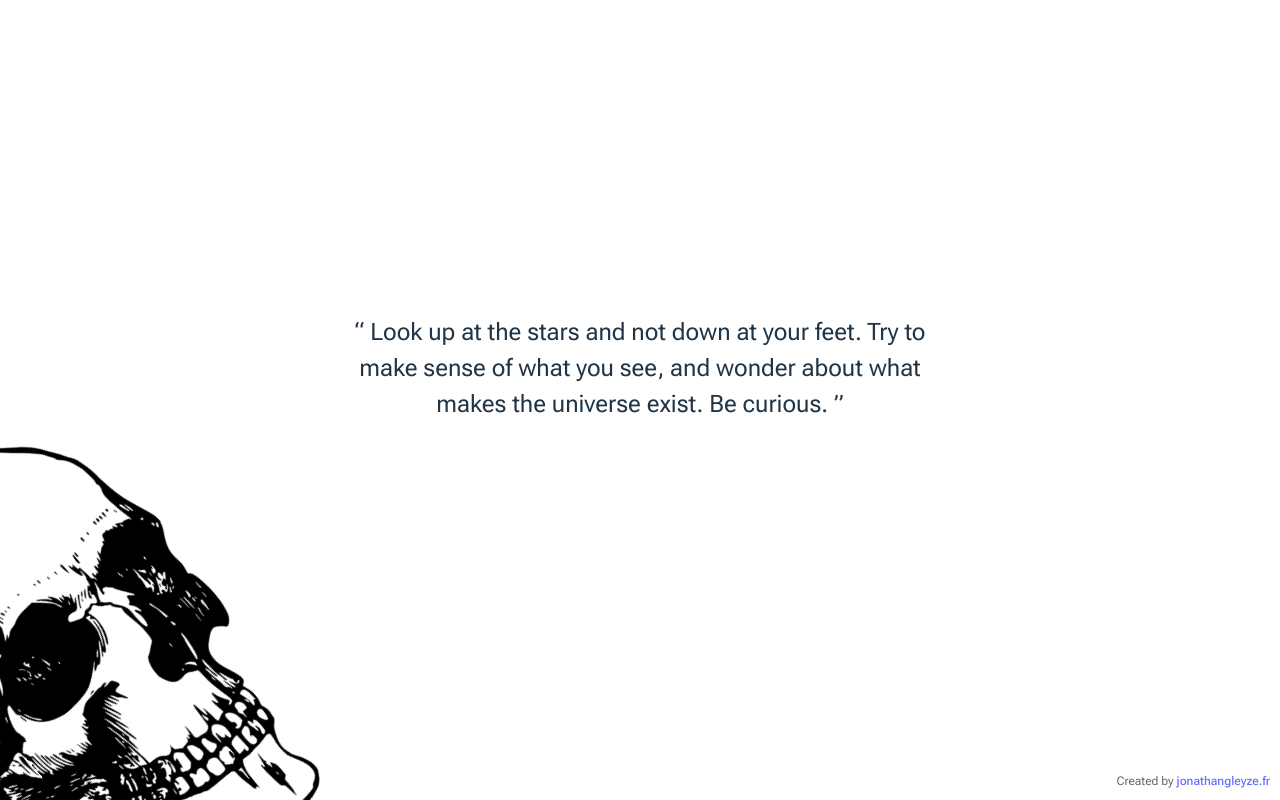
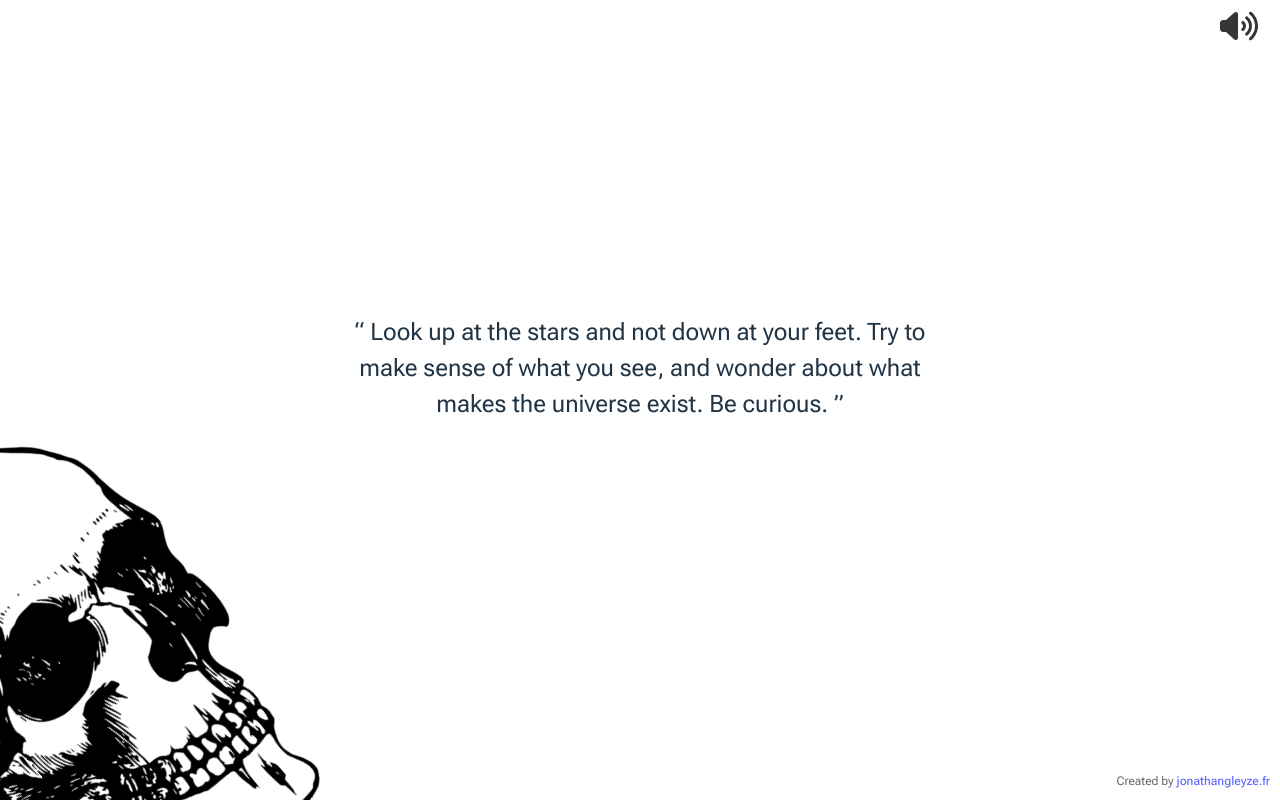
Before and after one commit to coockieHunt/head_follow, a React (Vite) app: page / in a window 1280 px wide. Built offline with nearby package versions, Linux system fonts and the light colour scheme.

Commit message:
🎶 Add FontAwesome icons and mute functionality to App component; refactor copyQuote to support audio muting; create PlayClickSound utility; introduce header styles for mute button

```diff
--- a/package.json
+++ b/package.json
@@ -10,6 +10,8 @@
     "preview": "vite preview"
   },
   "dependencies": {
+    "@fortawesome/free-solid-svg-icons": "^7.1.0",
+    "@fortawesome/react-fontawesome": "^3.1.0",
     "react": "^19.1.1",
     "react-dom": "^19.1.1",
     "three": "^0.180.0",
--- a/src/App.jsx
+++ b/src/App.jsx
@@ -1,11 +1,15 @@
 import './App.css';
 import './styles/skull.css'
 import './styles/quoteBlock.css'
+import './styles/skeleton/header.css'
 
 import FollowObjectDown from './components/followObjectDown.jsx';
 import TopNotifier from './components/topNotifier.jsx';
 import copyQuote from './utils/copyQuote.jsx';
 import { useState } from 'react';
+import { FontAwesomeIcon } from "@fortawesome/react-fontawesome";
+import { faVolumeOff, faVolumeUp } from "@fortawesome/free-solid-svg-icons";
+import PlayClickSound from './utils/interactSond.jsx';
 
 const curQuoteText = `Look up at the stars and not down at your feet. Try to make sense of what you see, and wonder about what makes the universe exist. Be curious.`;
 
@@ -14,19 +18,27 @@ function App() {
 const [AlertText, setAlertText] = useState("");
 const [notifierTrigger, setNotifierTrigger] = useState(0);
 
+const [muted, setMuted] = useState(false);
+
   function handleCopyQuote() {
-    copyQuote(curQuoteText);
+    copyQuote({quote: curQuoteText, muted});
     setAlertText("Quote copied!");
     setNotifierTrigger(t => t + 1);
   }
 
+  const icon_multiplier_class = "fa-2x";
+  const icon_disabled_class = muted ? "mute-button sound_off" : "mute-button";
   return (
     <>
-      {
-        <>
+      {<>
+        <div className="header">
+          <button onClick={() => (setMuted(!muted), PlayClickSound())} className={icon_disabled_class}>
+            {muted ?  <FontAwesomeIcon icon={faVolumeOff} className={icon_multiplier_class} /> : <FontAwesomeIcon icon={faVolumeUp} className={icon_multiplier_class} />}
+          </button>
+        </div>
         <div id='QuoteBlock'>
           <span id='AlertText'>{<TopNotifier message={AlertText} trigger={notifierTrigger}/>}</span>
-          <span id="quoteText" onClick={handleCopyQuote}>
+          <span id="quoteText" onClick={handleCopyQuote} >
             “ {curQuoteText} ”
           </span>
         </div>
--- a/src/index.css
+++ b/src/index.css
@@ -2,7 +2,6 @@
   font-family: system-ui, Avenir, Helvetica, Arial, sans-serif;
   line-height: 1.5;
   font-weight: 400;
-
 
   font-synthesis: none;
   text-rendering: optimizeLegibility;
@@ -19,33 +18,11 @@ a:hover {
   color: #535bf2;
 }
 
-body {
-
-}
-
 h1 {
   font-size: 3.2em;
   line-height: 1.1;
 }
 
-button {
-  border-radius: 8px;
-  border: 1px solid transparent;
-  padding: 0.6em 1.2em;
-  font-size: 1em;
-  font-weight: 500;
-  font-family: inherit;
-  background-color: #1a1a1a;
-  cursor: pointer;
-  transition: border-color 0.25s;
-}
-button:hover {
-  border-color: #646cff;
-}
-button:focus,
-button:focus-visible {
-  outline: 4px auto -webkit-focus-ring-color;
-}
 
 @media (prefers-color-scheme: light) {
   :root {
@@ -55,7 +32,4 @@ button:focus-visible {
   a:hover {
     color: #747bff;
   }
-  button {
-    background-color: #f9f9f9;
-  }
 }
--- /dev/null
+++ b/src/styles/skeleton/header.css
@@ -0,0 +1,25 @@
+.header {
+    position: fixed;
+    top: 0;
+    width: 100%;
+    display: flex;
+    justify-content: flex-end;
+    z-index: 1000;
+}
+
+.mute-button {
+    background: none;
+    border: none;
+    cursor: pointer;
+    font-size: 16px;
+    margin: 0 20px 0 0;
+    padding: 10px;
+    color: rgba(0, 0, 0, 0.788);
+    transition: color 0.3s ease, transform 0.3s ease;
+
+    &.sound_off{color: rgba(0, 0, 0, 0.603);}
+    &:hover {
+        color: rgba(0, 0, 0, 0.8);
+        transform: scale(1.2);
+    }
+}
--- a/src/utils/copyQuote.jsx
+++ b/src/utils/copyQuote.jsx
@@ -3,18 +3,17 @@
  * On successful copy, logs a confirmation message and plays an audio sound.
  * Handles any errors that occur during the copy process.
  * @param {string} quote - The quote text to be copied to the clipboard.
+ * @param {boolean} muted - Whether the audio should be muted or not.
+ *
  */
 import WriteSong from '../assets/write.ogg';
 
-function copyQuote(quote) {
+function copyQuote({quote, muted = false}) {
   // Use the Clipboard API to copy the quote text
   navigator.clipboard.writeText(quote).then(() => {
-    console.log('Quote copied to clipboard');
     const audio = new Audio(WriteSong);
-    audio.play();
-  }).catch(err => {
-    console.error('Error copying quote: ', err);
-  });
+    if (!muted) {audio.play();}
+  }).catch(err => {console.error('Error copying quote: ', err);});
 }
 
 export default copyQuote;
--- a/src/utils/followMouse.jsx
+++ b/src/utils/followMouse.jsx
@@ -15,8 +15,6 @@
  */
 
 function followMouse(element, options = {}) {
-    console.log('Following mouse for element:', element);
-
     const {
         invert = false,
         rotationConfig = {min: 60, max: -30, neutral: 40},
--- /dev/null
+++ b/src/utils/interactSond.jsx
@@ -0,0 +1,20 @@
+let ctx = new AudioContext();
+
+function PlayClickSound() {
+    const now = ctx.currentTime;
+    const osc = ctx.createOscillator();
+    const gain = ctx.createGain();
+
+    osc.type = 'sine';
+    osc.frequency.setValueAtTime(440, now);
+
+    gain.gain.setValueAtTime(0.1, now);
+    gain.gain.exponentialRampToValueAtTime(0.001, now + 0.2);
+
+    osc.connect(gain);
+    gain.connect(ctx.destination);
+    osc.start(now);
+    osc.stop(now + 0.2);
+}
+
+export default PlayClickSound;
```
Also changed, not shown: 1 other file (tests, documents, lock files or other folders).
